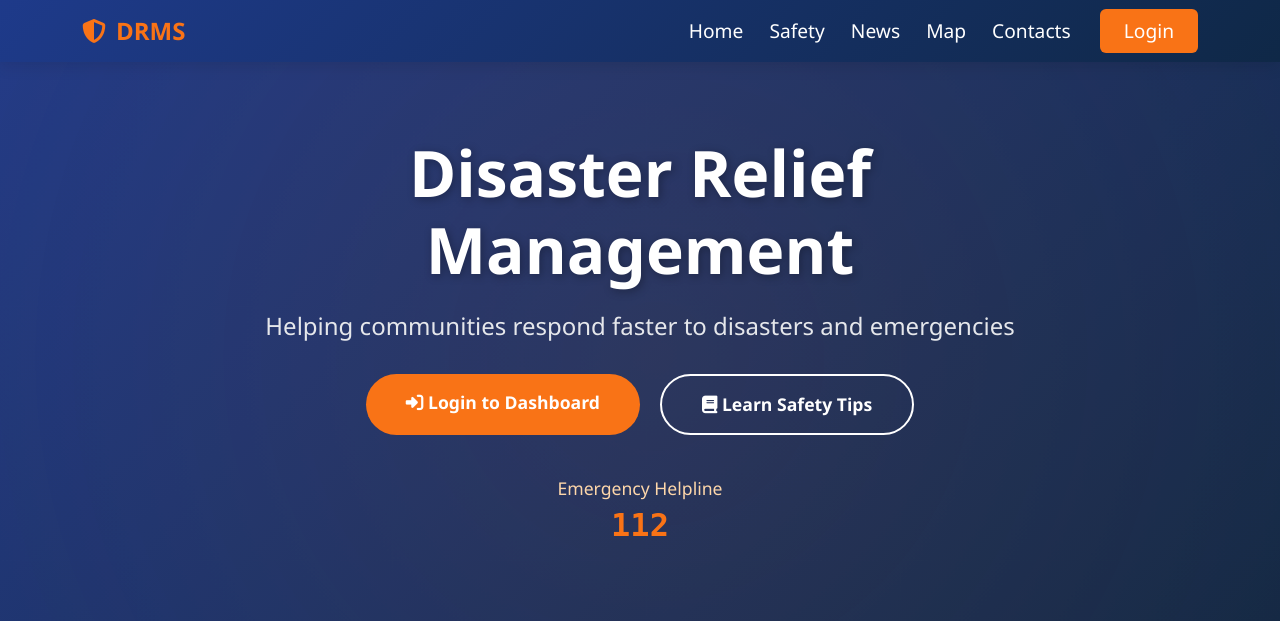
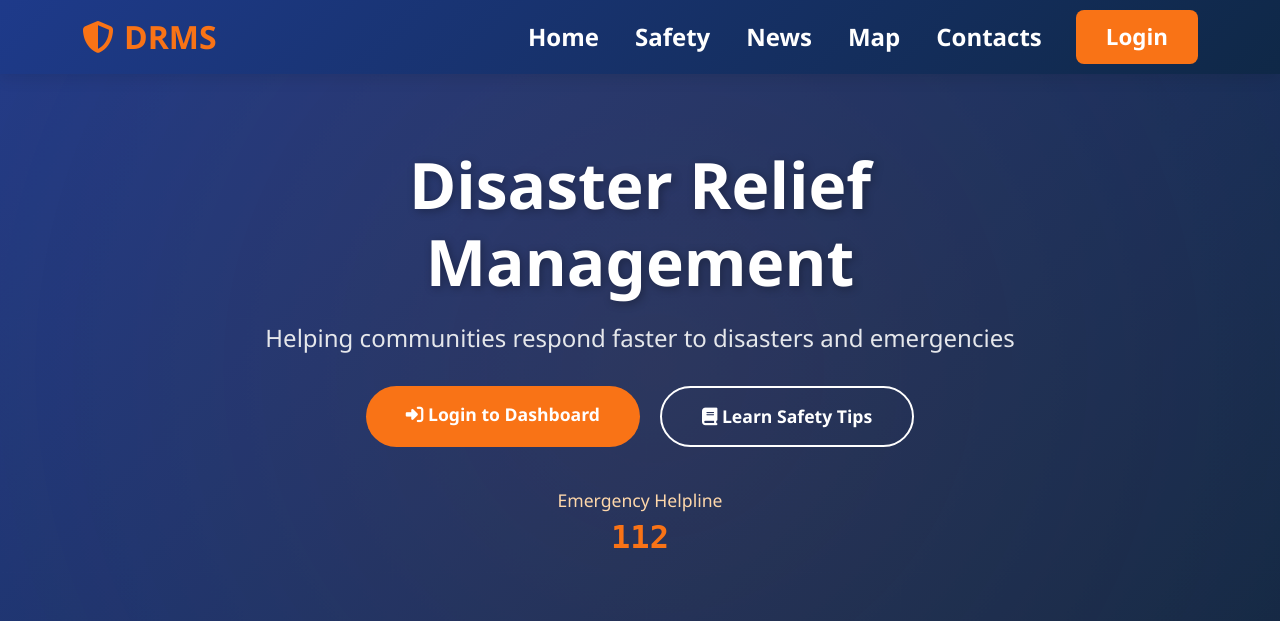
Before and after one commit to Navin248/DMS, a PHP site: page / in a window 1280 px wide. Shown: the top 621 px of the page. Run offline with PHP 8.4, Linux system fonts and the light colour scheme; data comes from the database, SQL or seed files in the repository; data that the repository does not hold is empty.

Commit message:
style: significantly increase font sizes on landing page navbar

```diff
--- a/index.php
+++ b/index.php
@@ -61,10 +61,10 @@ if ($conn) {
     <style>
         body { font-family: 'Segoe UI', sans-serif; background-color: #F3F4F6; color: #333; }
         .navbar-custom { background: linear-gradient(135deg, #1E3A8A 0%, #0f2847 100%); box-shadow: 0 4px 15px rgba(0,0,0,0.1); position: sticky; top: 0; z-index: 1000; }
-        .navbar-custom .navbar-brand { font-size: 24px; font-weight: bold; color: #F97316 !important; display: flex; align-items: center; gap: 10px; }
-        .navbar-custom .nav-link { color: white !important; transition: all 0.3s ease; font-size: 1.2rem; font-weight: 500; margin: 0 5px; }
+        .navbar-custom .navbar-brand { font-size: 32px; font-weight: bold; color: #F97316 !important; display: flex; align-items: center; gap: 10px; }
+        .navbar-custom .nav-link { color: white !important; transition: all 0.3s ease; font-size: 1.5rem !important; font-weight: 600; margin: 0 10px; }
         .navbar-custom .nav-link:hover { color: #F97316 !important; }
-        .btn-login { background-color: #F97316; color: white; border: none; transition: all 0.3s ease; font-size: 1.2rem; font-weight: 500; padding: 8px 24px; border-radius: 6px; }
+        .btn-login { background-color: #F97316; color: white; border: none; transition: all 0.3s ease; font-size: 1.4rem !important; font-weight: 600; padding: 10px 30px; border-radius: 8px; }
         .btn-login:hover { background-color: #e86a0a; transform: scale(1.05); color: white; }
         .hero { height: 70vh; background: linear-gradient(135deg, #1E3A8A 0%, #0f2847 100%); display: flex; align-items: center; justify-content: center; color: white; text-align: center; position: relative; overflow: hidden; }
         .hero::before { content: ''; position: absolute; width: 200%; height: 200%; background: radial-gradient(circle, rgba(249, 115, 22, 0.1) 0%, transparent 70%); animation: slowMove 20s ease-in-out infinite; }
```
